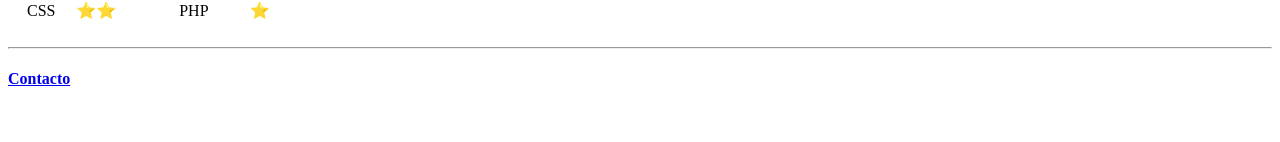
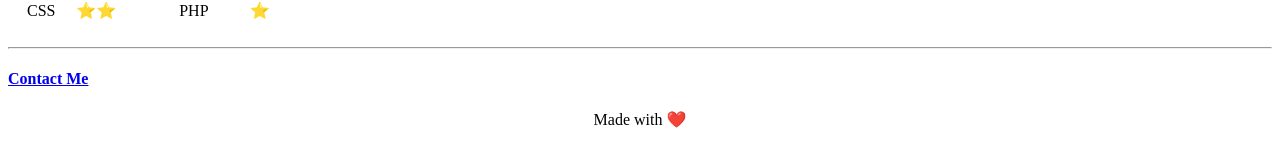
Before and after one commit to Snipsx17/CV, a plain HTML site: page index.html in a window 1280 px wide. Shown: the part 895-1037 px from the top of the page. Before the commit the page ends 1005 px from the top, so only its background shows below. Drawn offline with Linux system fonts and the light colour scheme.

Commit message:
Update index.html

```diff
--- a/index.html
+++ b/index.html
@@ -95,6 +95,7 @@
     </tr>
   </table>
   <hr>
-  <h4><a href="contacto.html">Contacto</a></h4>
+  <h4><a href="contacto.html">Contact Me</a></h4>
+  <p align="center">Made with ❤️</p>
 </body>
 </html>
```
